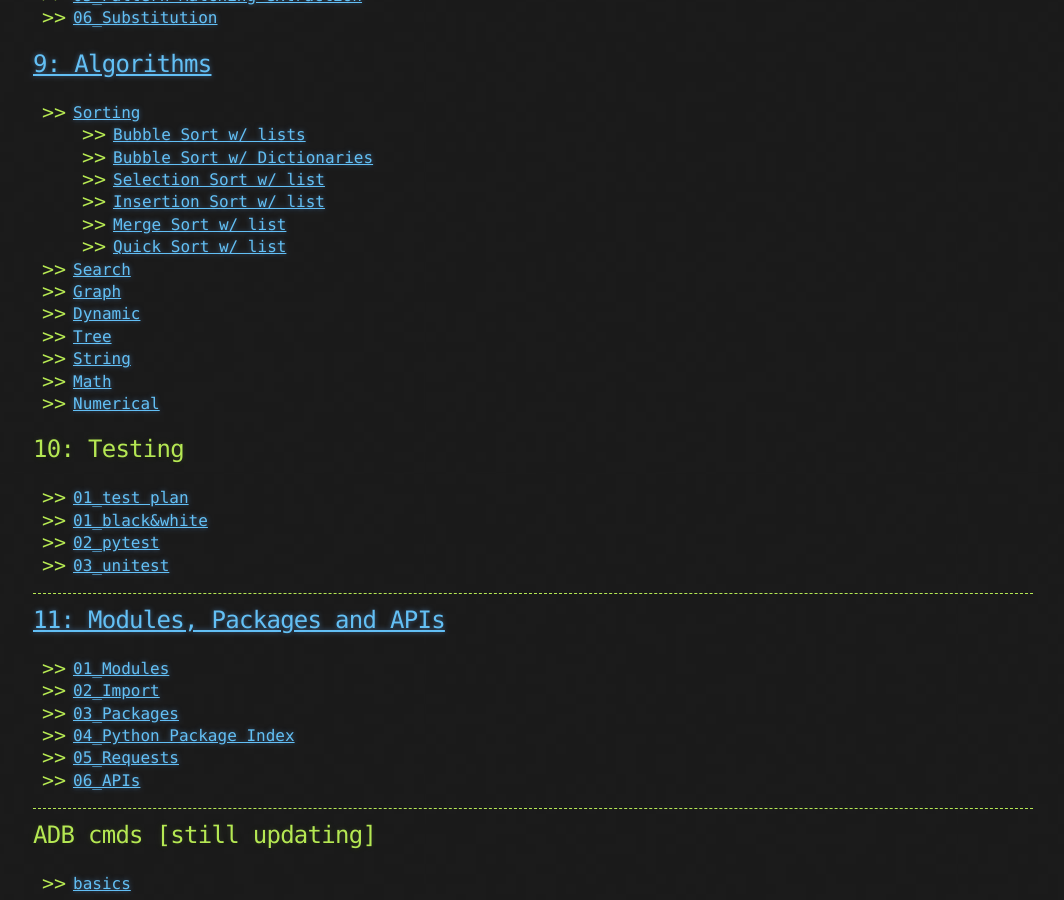
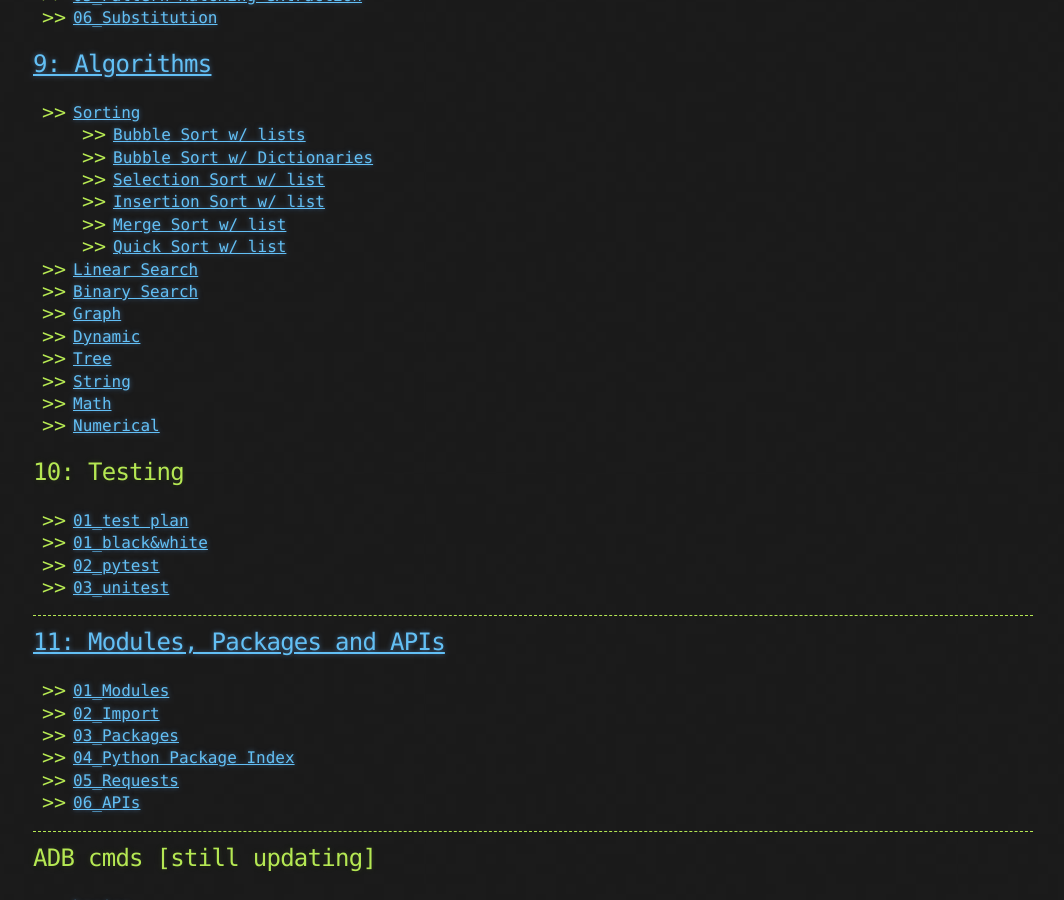
Before and after one commit to sciustechnologia/sciustechnologia.github.io, a Jekyll site: the page built from index.md, in a window 1280 px wide and 900 px high, scrolled down 5379 px. Shown: the whole window, without its empty margins (107-1171 px from the left). Built offline with Jekyll 4.4.1, drawn with Linux system fonts in a browser that asks for light colours.

Commit message:
Update index.md

```diff
--- a/index.md
+++ b/index.md
@@ -230,7 +230,8 @@ Testing AI
   - [Insertion Sort w/ list](./python/10_algos/10014.html)
   - [Merge Sort w/ list](./python/10_algos/10015.html)
   - [Quick Sort w/ list](./python/10_algos/10016.html)
-- [Search](./python/10_algos/1002.html)
+- [Linear Search](./python/10_algos/1002.html)
+- [Binary Search](./python/10_algos/10021.html)
 - [Graph](./python/10_algos/1003.html)
 - [Dynamic](./python/10_algos/1004.html)
 - [Tree](./python/10_algos/1005.html)
```
